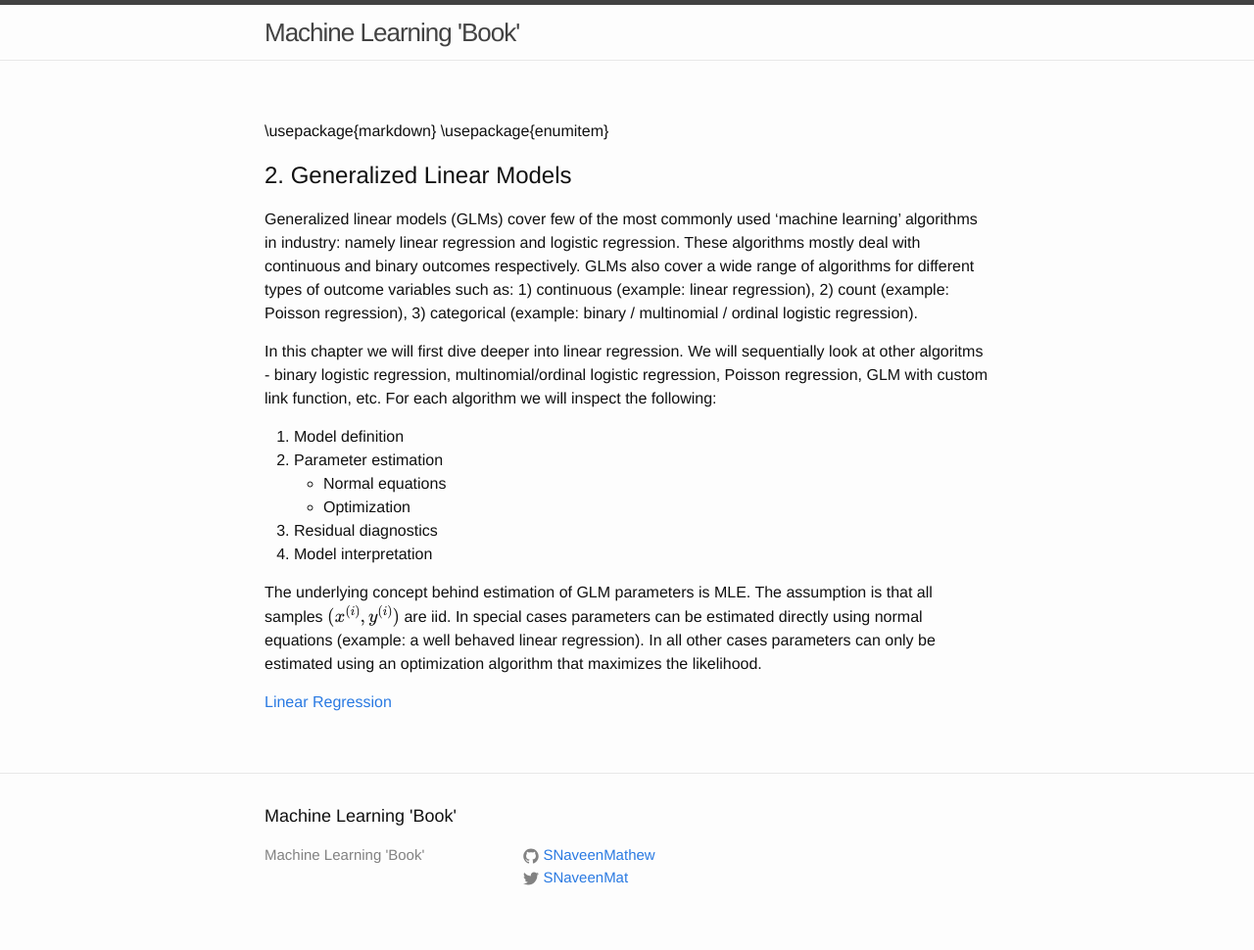
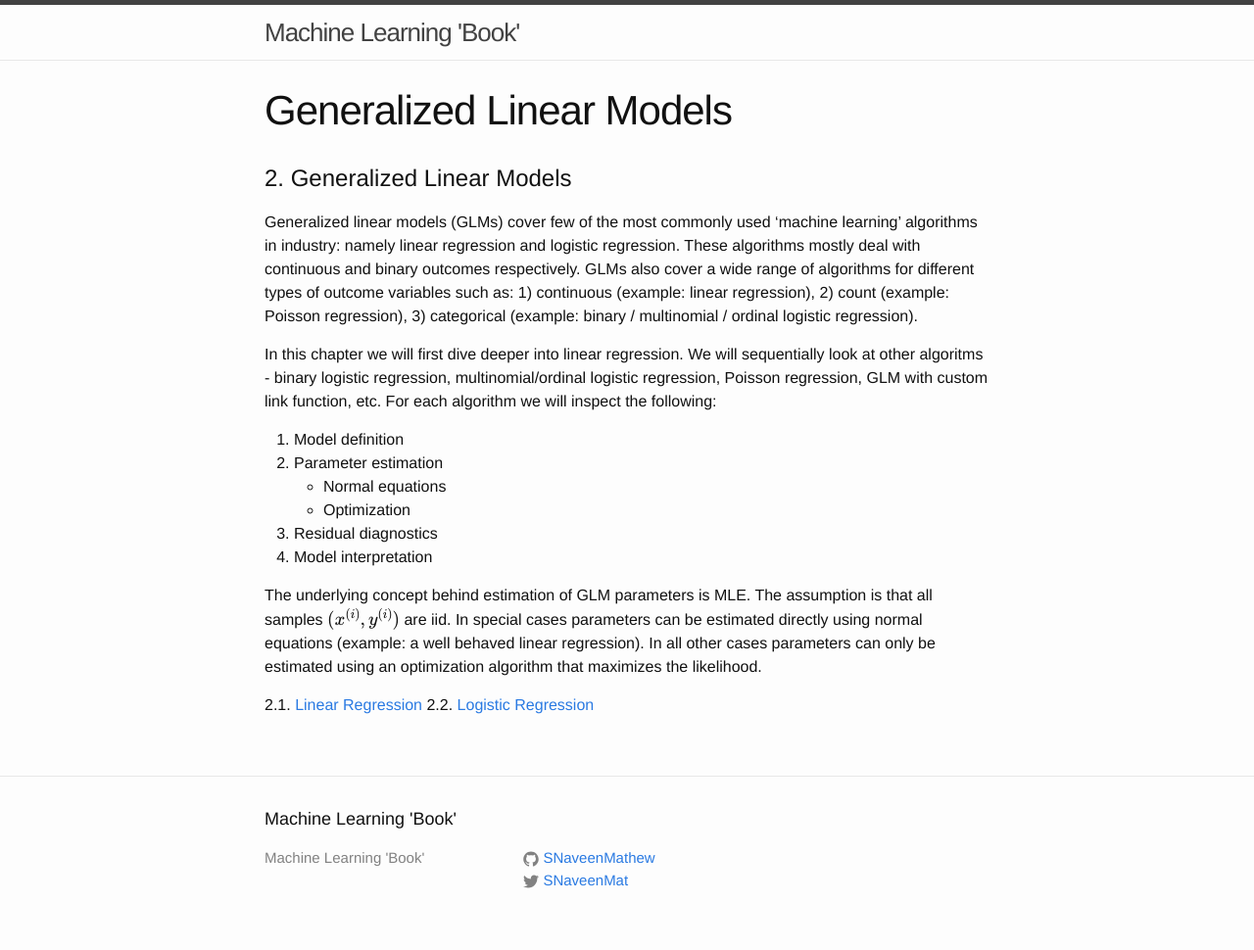
Before and after one commit to SNaveenMathew/ml_book, a Jekyll site: the page built from glm.md, in a window 1280 px wide. Shown: the whole page at 98% size. Built offline with Jekyll 4.4.1, drawn with Linux system fonts in a browser that asks for light colours; our own code applies the rules of GitHub Pages for plain Markdown files; formulas are drawn with MathJax 3.

Commit message:
Removed \usepackage, added sections in GLM

```diff
--- a/glm.md
+++ b/glm.md
@@ -1,6 +1,3 @@
-\usepackage{markdown}
-\usepackage{enumitem}
-
 # 2. Generalized Linear Models
 
 Generalized linear models (GLMs) cover few of the most commonly used 'machine learning' algorithms in industry: namely linear regression and logistic regression. These algorithms mostly deal with continuous and binary outcomes respectively. GLMs also cover a wide range of algorithms for different types of outcome variables such as: 1) continuous (example: linear regression), 2) count (example: Poisson regression), 3) categorical (example: binary / multinomial / ordinal logistic regression).
@@ -16,4 +13,5 @@
 
 The underlying concept behind estimation of GLM parameters is MLE. The assumption is that all samples $(x^{(i)}, y^{(i)})$ are iid. In special cases parameters can be estimated directly using normal equations (example: a well behaved linear regression). In all other cases parameters can only be estimated using an optimization algorithm that maximizes the likelihood.
 
-[Linear Regression](linear_regression.md)
+2.1. [Linear Regression](linear_regression.md)
+2.2. [Logistic Regression](logistic_regression.md)
```
